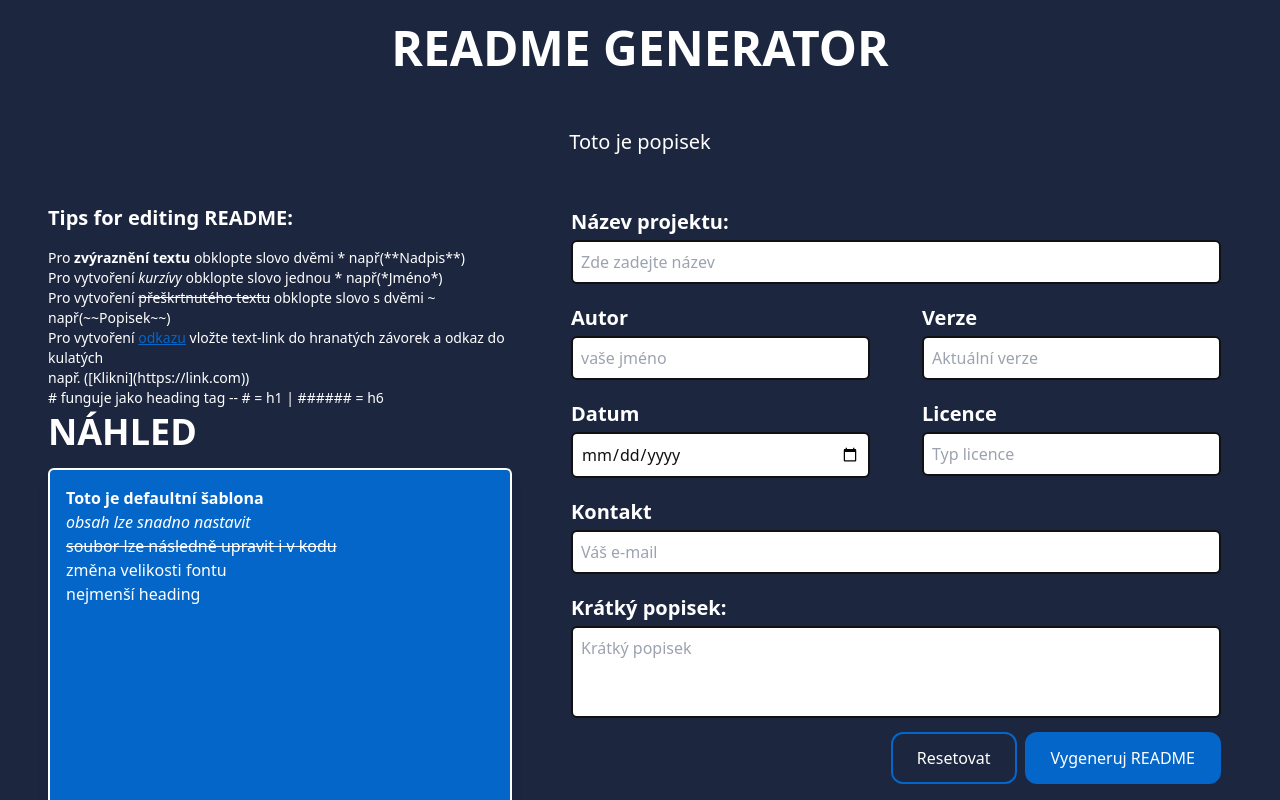
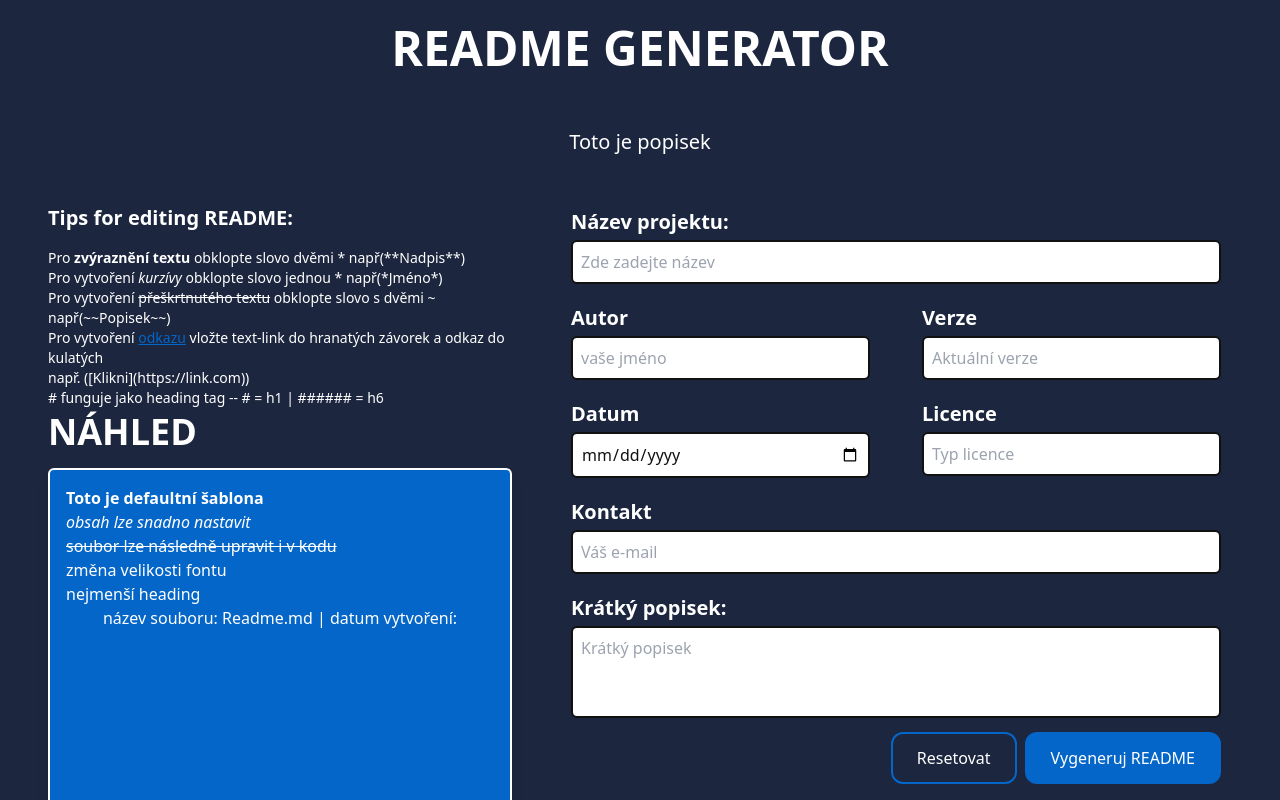
Before and after one commit to OndrejLosensky/generate-readme, a React (Create React App) app: page / in a window 1280 px wide. Shown: the top 800 px of the page. Built offline with nearby package versions, Linux system fonts and the light colour scheme; the HTML template or start-up script is replaced by a standard one.

Commit message:
zobrazení posledního řádku doprostřed

```diff
--- a/src/components/createReadme/CreateReadme.js
+++ b/src/components/createReadme/CreateReadme.js
@@ -14,6 +14,11 @@ function CreateReadme() {
   const [date, setDate] = useState('');
   const [license, setLicense] = useState('');
   const [contact, setContact] = useState('');
+
+  const centerAlignCSS = {
+    textAlign: 'center',
+  };
+
 
   const defaultReadmeContent = `
 # **Toto je defaultní šablona** #
@@ -43,7 +48,6 @@ function CreateReadme() {
 ### **Kontakt:** ###
   ${contact}
 
-<center>###### název souboru: README.MD | datum vytvoření: ${date} ######</center>
 
     `;
 
@@ -86,6 +90,10 @@ function CreateReadme() {
                     <ReactMarkdown remarkPlugins={[gfm]}>
                       {generatedReadme}
                     </ReactMarkdown>
+                    {/* Center-align the last line */}
+                    <div style={centerAlignCSS}>
+                      <p> název souboru: Readme.md |  datum vytvoření: {date}</p>
+                    </div>
                   </div>
                 )}
               </div>
```
